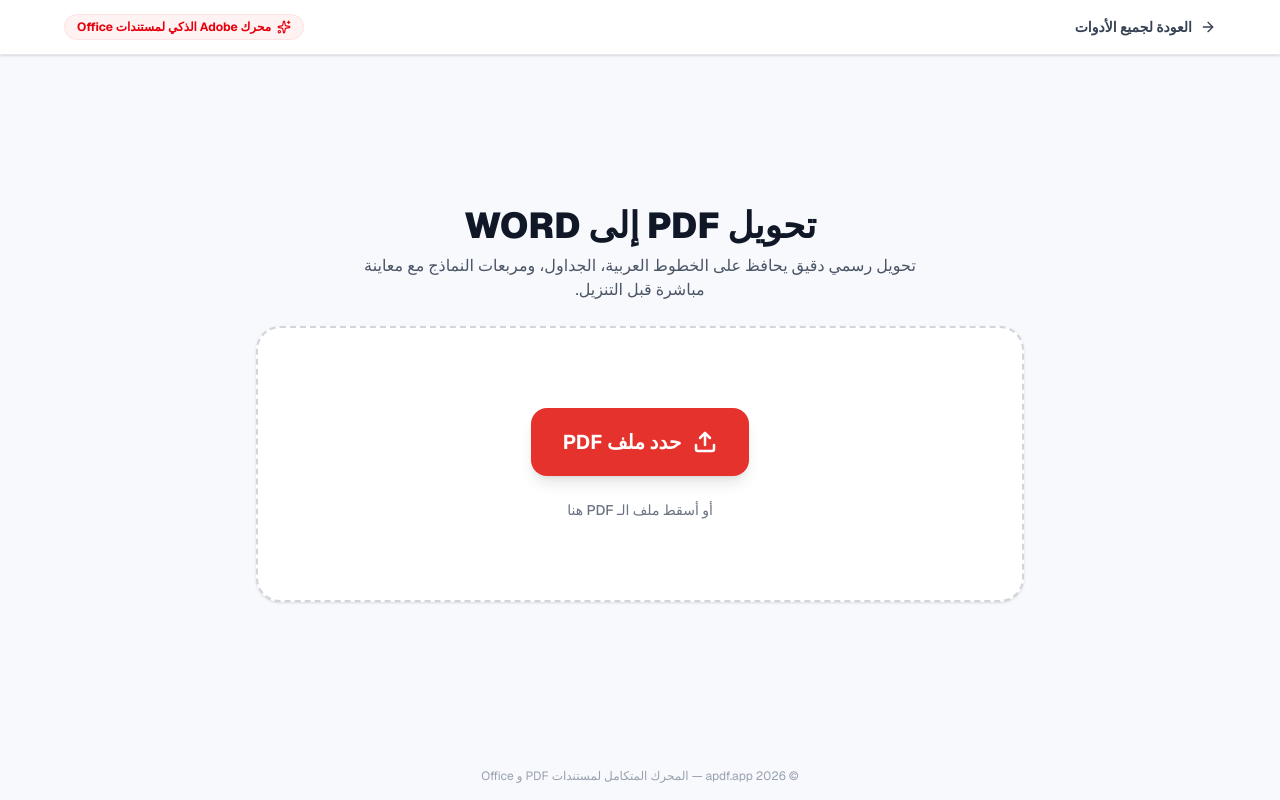
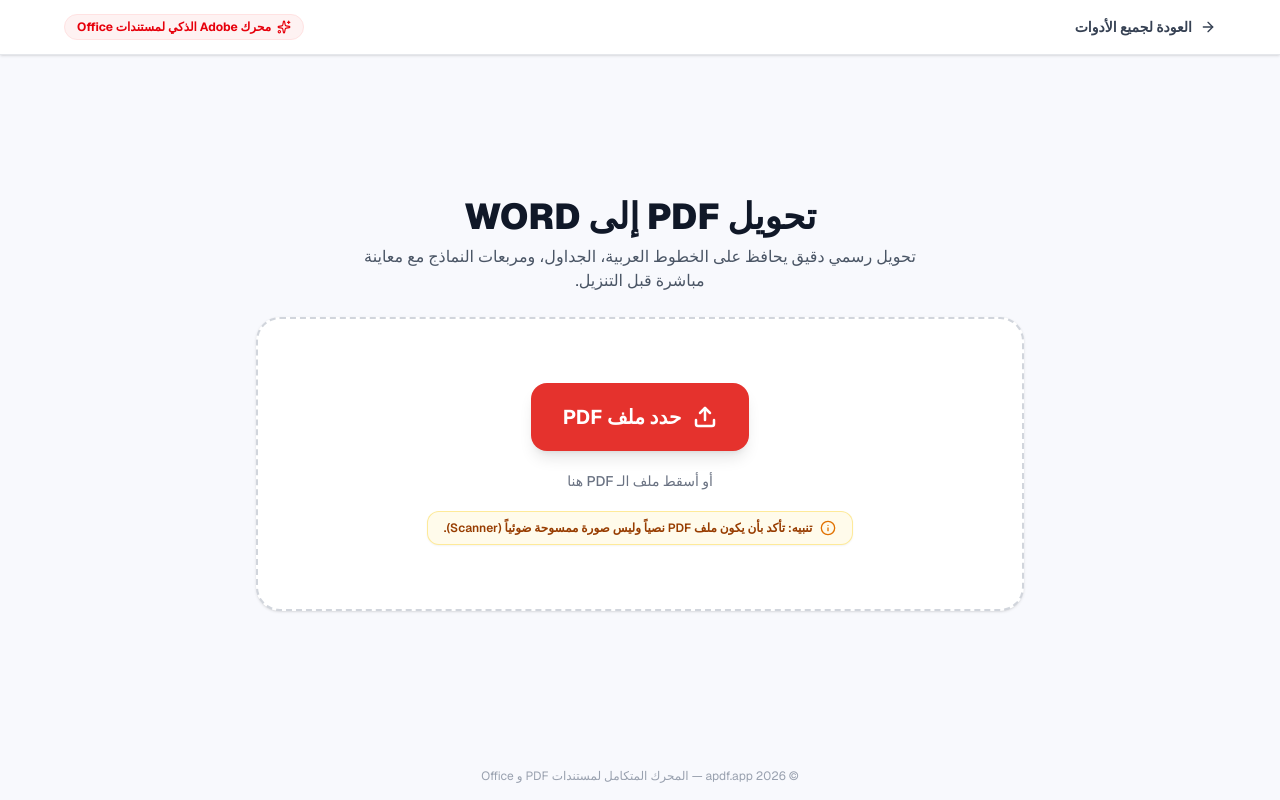
Before and after one commit to Domnyon/apdf-app, a Next.js app: page /pdf-to-word in a window 1280 px wide. Built offline with nearby package versions, Linux system fonts and the light colour scheme.

Commit message:
Update page.tsx

```diff
--- a/src/app/pdf-to-word/page.tsx
+++ b/src/app/pdf-to-word/page.tsx
@@ -13,7 +13,8 @@ import {
   AlertCircle,
   Sparkles,
   FileType,
-  Eye
+  Eye,
+  Info
 } from "lucide-react";
 
 export default function PdfToWordPage() {
@@ -161,7 +162,7 @@ export default function PdfToWordPage() {
                   onDragOver={handleDragOver}
                   onDragLeave={handleDragLeave}
                   onDrop={handleDrop}
-                  className={`w-full max-w-3xl mx-auto border-2 border-dashed rounded-3xl p-12 sm:p-20 text-center transition-all bg-white shadow-sm flex flex-col items-center justify-center gap-6 ${
+                  className={`w-full max-w-3xl mx-auto border-2 border-dashed rounded-3xl p-10 sm:p-16 text-center transition-all bg-white shadow-sm flex flex-col items-center justify-center gap-5 ${
                     isDragging ? "border-red-500 bg-red-50/50 scale-[1.01]" : "border-gray-300"
                   }`}
                 >
@@ -184,6 +185,12 @@ export default function PdfToWordPage() {
                   <p className="text-sm font-medium text-gray-500">
                     أو أسقط ملف الـ PDF هنا
                   </p>
+
+                  {/* تنبيه نوع الملف */}
+                  <div className="inline-flex items-center gap-2 bg-amber-50 border border-amber-200/80 px-4 py-2 rounded-xl text-amber-800 text-xs font-semibold shadow-xs">
+                    <Info className="w-4 h-4 text-amber-600 shrink-0" />
+                    <span>تنبيه: تأكد بأن يكون ملف PDF نصياً وليس صورة ممسوحة ضوئياً (Scanner).</span>
+                  </div>
                 </div>
               </>
             ) : (
@@ -210,6 +217,12 @@ export default function PdfToWordPage() {
                       <X className="w-5 h-5" />
                     </button>
                   )}
+                </div>
+
+                {/* شريط تنبيه تأكيدي قبل التحويل */}
+                <div className="flex items-center gap-2.5 bg-amber-50 border border-amber-200/80 p-3.5 rounded-2xl text-amber-800 text-xs font-medium text-right">
+                  <Info className="w-4 h-4 text-amber-600 shrink-0" />
+                  <span>ملاحظة: لضمان دقة استخراج الكلمات وتنسيق الجداول، تأكد بأن الملف يحتوي على نصوص أصلية وليس صورة.</span>
                 </div>
 
                 {error && (
```
